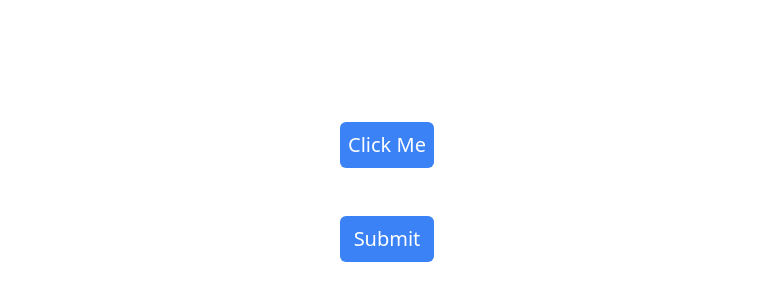
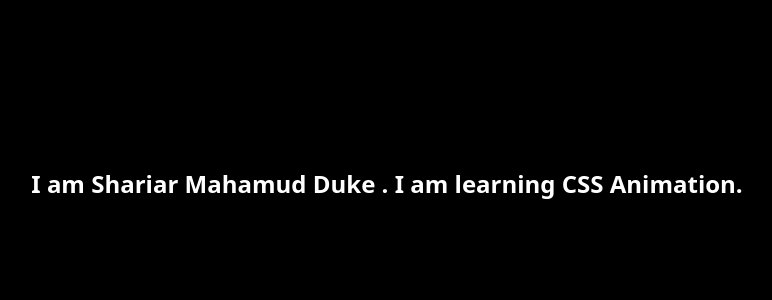
Before and after one commit to shariar-duke/framer-motion, a React (Vite) app: page / in a window 1280 px wide. Shown: the part 216-516 px from the top of the page, without its empty margins (253-1025 px from the left). Built offline with nearby package versions, Linux system fonts and the light colour scheme.

Commit message:
text animation

```diff
--- a/src/App.jsx
+++ b/src/App.jsx
@@ -2,12 +2,14 @@
 import Simple from "./components/Simple";
 import KeyFrame from "./components/KeyFrame";
 import Button from "./components/Button";
+import Text from "./components/Text";
 export default function App() {
   return (
-    <div className="h-[100vh] flex justify-center items-center" >
+    <div className="h-[100vh] flex justify-center items-center bg-black" >
       {/* <Simple/> */}
       {/* <KeyFrame/> */}
-      <Button/>
+      {/* <Button/> */}
+      <Text/>
     </div>
   );
 }
--- /dev/null
+++ b/src/components/Text.jsx
@@ -0,0 +1,18 @@
+import { motion } from "framer-motion";
+export default function Text() {
+  const text = "I am Shariar Mahamud Duke . I am learning CSS Animation. ";
+  const wordArray = text.split(" ")
+  return <div className="text-2xl m-4 font-extrabold text-white">{
+
+    wordArray.map((word, index)=> (
+        <motion.span
+        initial={{opacity:0}}
+        animate={{opacity:1}}
+        transition={{
+            duration:0.5,
+            delay:index/10
+        }}
+        key={index}>{word} {''}</motion.span>
+    ))
+  }</div>;
+}
```
